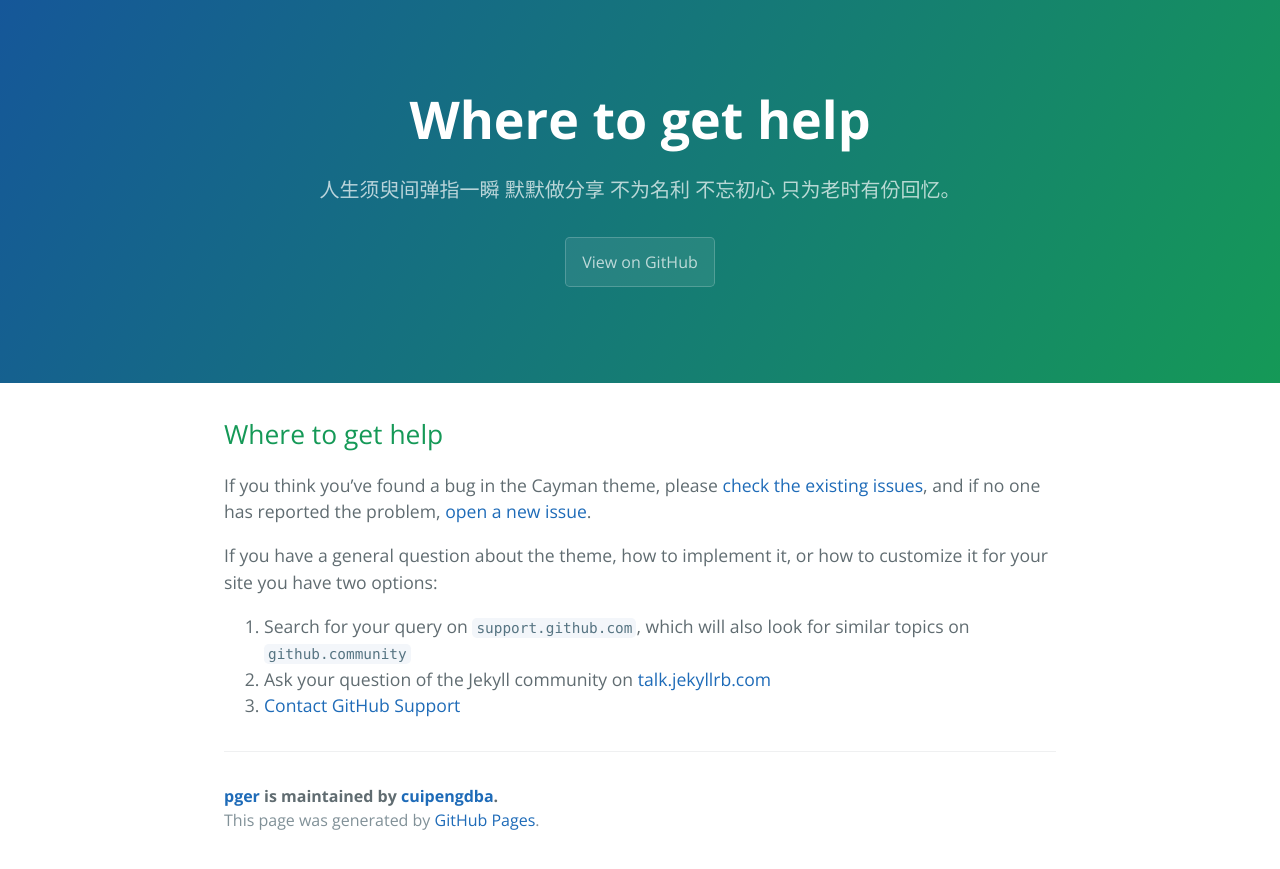
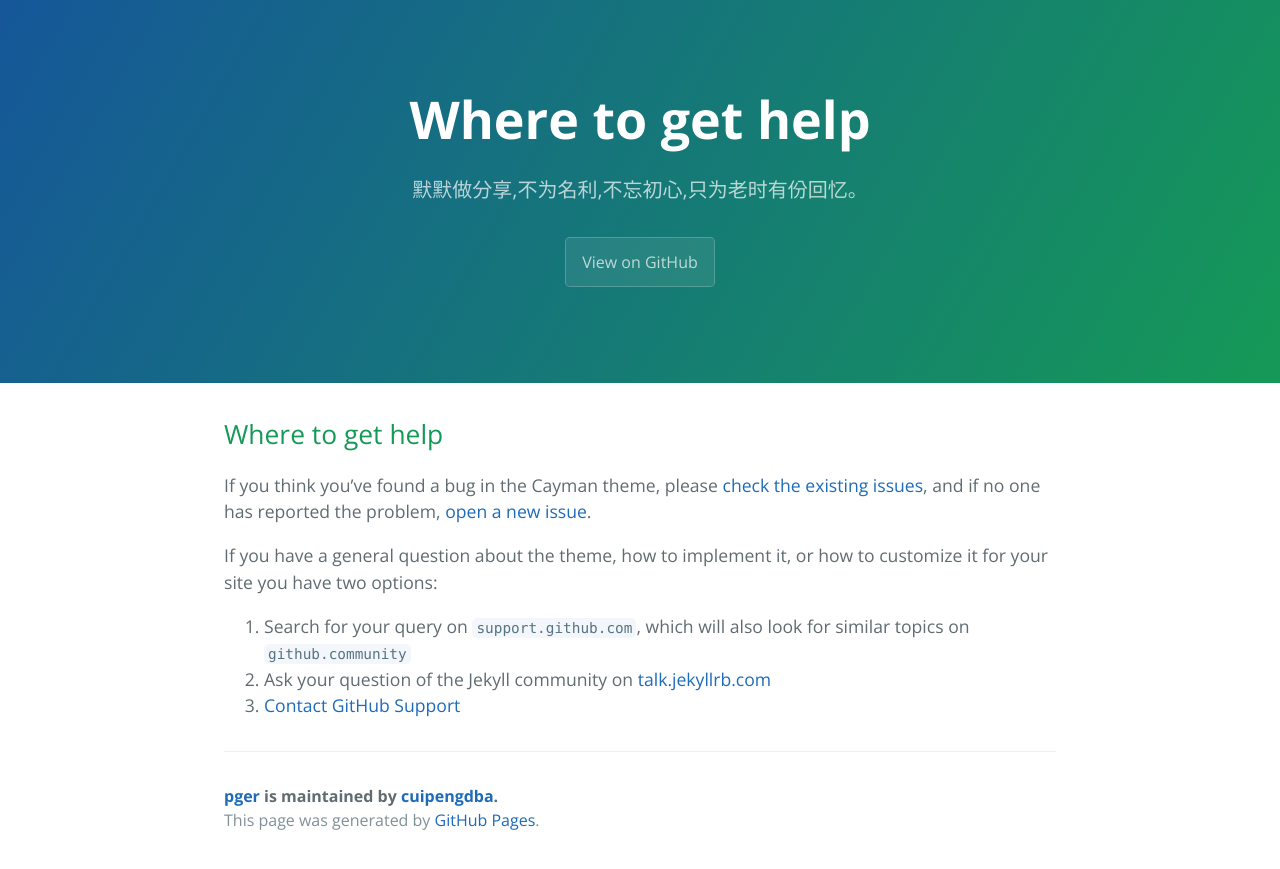
Before and after one commit to cuipengdba/pger, a Jekyll site: the page built from docs/SUPPORT.md, in a window 1280 px wide. Shown: the top 869 px of the page. Built offline with Jekyll 4.4.1, drawn with Linux system fonts in a browser that asks for light colours; our own code applies the rules of GitHub Pages for plain Markdown files.

Commit message:
Update _config.yml

```diff
--- a/_config.yml
+++ b/_config.yml
@@ -1,5 +1,5 @@
 title: 崔鹏的PostgreSQL技术小站
-description: 人生须臾间弹指一瞬 默默做分享 不为名利 不忘初心 只为老时有份回忆。
+description: 默默做分享,不为名利,不忘初心,只为老时有份回忆。
 show_downloads: false
 google_analytics:
 theme: jekyll-theme-cayman
```
